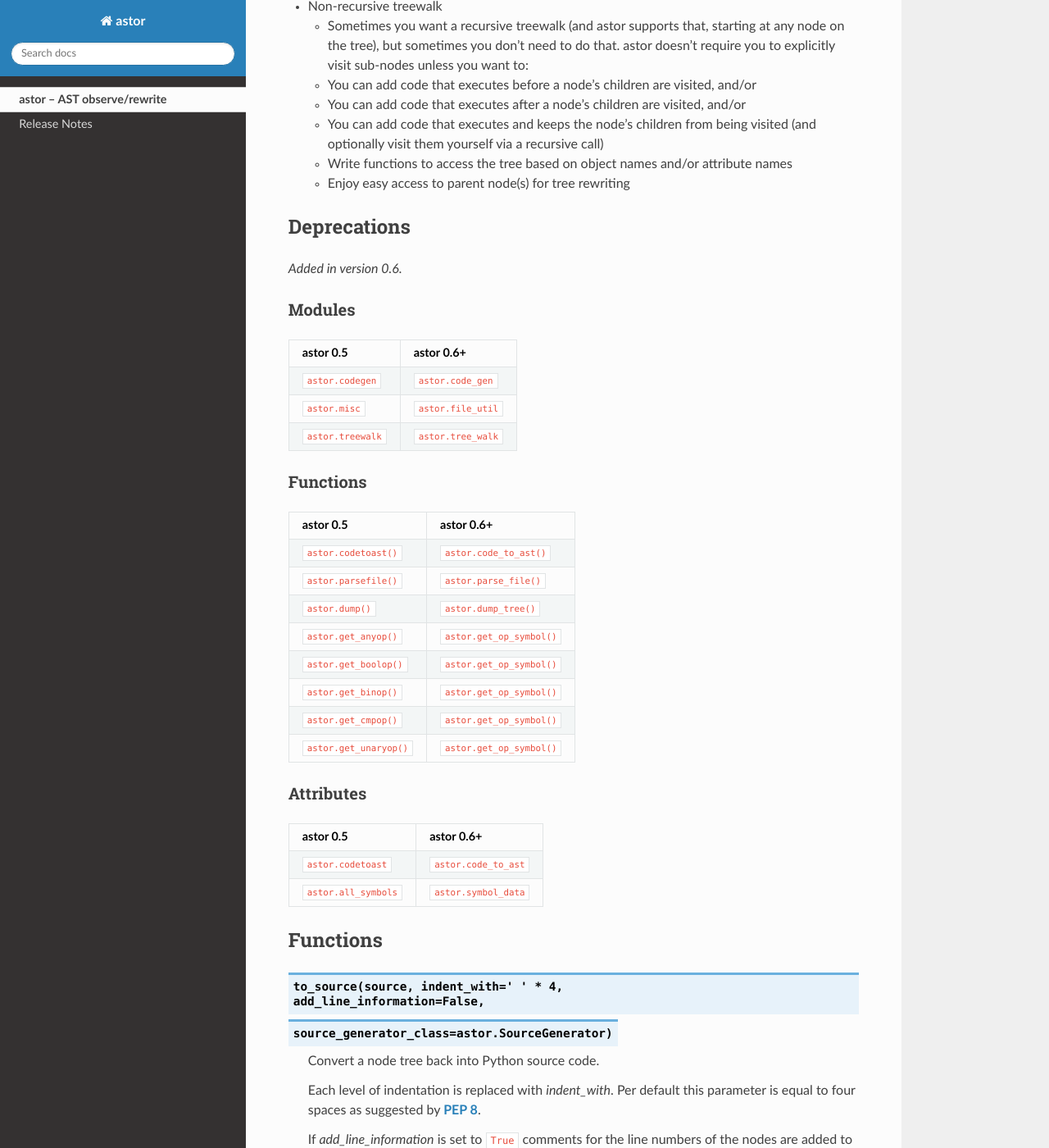
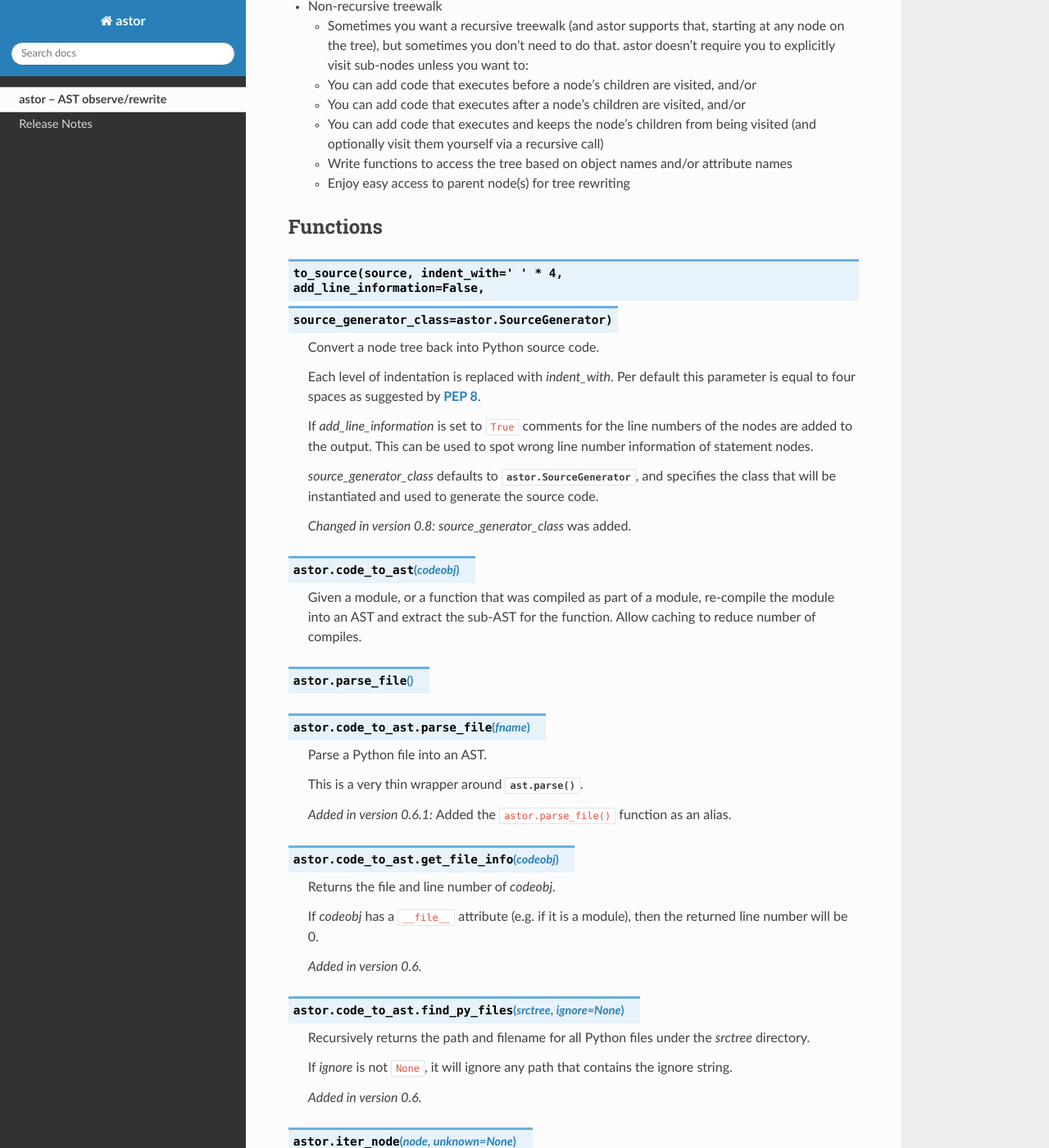
Before and after one commit to berkerpeksag/astor, a Sphinx documentation site: the page built from docs/index.rst, in a window 1280 px wide and 1400 px high, scrolled down 799 px. Shown: the whole window at 82% size. Built offline with Sphinx 7.4.7 and the Read the Docs theme 3.1.0, drawn with Linux system fonts in a browser that asks for light colours; some of the changed text lies outside the part shown.

Commit message:
Remove deprecated public APIs
These were deprecated in astor 0.6 (released in 2017!) so
I think it's time to finally get rid of them.

```diff
--- a/docs/index.rst
+++ b/docs/index.rst
@@ -73,51 +73,6 @@
     names
   - Enjoy easy access to parent node(s) for tree rewriting
 
-.. _deprecations:
-
-************
-Deprecations
-************
-
-.. versionadded:: 0.6
-
-Modules
-~~~~~~~
-
-===================  ====================
-astor 0.5            astor 0.6+
-===================  ====================
-``astor.codegen``    ``astor.code_gen``
-``astor.misc``       ``astor.file_util``
-``astor.treewalk``   ``astor.tree_walk``
-===================  ====================
-
-Functions
-~~~~~~~~~
-
-========================  ====================
-astor 0.5                 astor 0.6+
-========================  ====================
-``astor.codetoast()``     ``astor.code_to_ast()``
-``astor.parsefile()``     ``astor.parse_file()``
-``astor.dump()``          ``astor.dump_tree()``
-``astor.get_anyop()``     ``astor.get_op_symbol()``
-``astor.get_boolop()``    ``astor.get_op_symbol()``
-``astor.get_binop()``     ``astor.get_op_symbol()``
-``astor.get_cmpop()``     ``astor.get_op_symbol()``
-``astor.get_unaryop()``   ``astor.get_op_symbol()``
-========================  ====================
-
-Attributes
-~~~~~~~~~~
-
-========================  ====================
-astor 0.5                 astor 0.6+
-========================  ====================
-``astor.codetoast``       ``astor.code_to_ast``
-``astor.all_symbols``     ``astor.symbol_data``
-========================  ====================
-
 
 *********
 Functions
@@ -143,7 +98,6 @@
     .. versionchanged:: 0.8
        *source_generator_class* was added.
 
-.. function:: codetoast
 .. function:: code_to_ast(codeobj)
 
     Given a module, or a function that was compiled as part
@@ -151,20 +105,13 @@
     the sub-AST for the function.  Allow caching to reduce
     number of compiles.
 
-    .. deprecated:: 0.6
-       ``codetoast()`` is deprecated.
 
-
-.. function:: astor.parsefile
 .. function:: astor.parse_file
 .. function:: astor.code_to_ast.parse_file(fname)
 
     Parse a Python file into an AST.
 
     This is a very thin wrapper around :func:`ast.parse`.
-
-    .. deprecated:: 0.6
-       ``astor.parsefile()`` is deprecated.
 
     .. versionadded:: 0.6.1
        Added the ``astor.parse_file()`` function as an alias.
@@ -207,15 +154,11 @@
       attributes that do not exist in fields.
 
 
-.. function:: dump
 .. function:: dump_tree(node, name=None, initial_indent='', \
                         indentation='    ', maxline=120, maxmerged=80)
 
     This function pretty prints an AST or similar structure
     with indentation.
-
-    .. deprecated:: 0.6
-       ``astor.dump()`` is deprecated.
 
 
 .. function:: strip_tree(node)
@@ -231,19 +174,10 @@
     .. versionadded:: 0.6
 
 
-.. function:: get_boolop
-.. function:: get_binop
-.. function:: get_cmpop
-.. function:: get_unaryop
-.. function:: get_anyop
 .. function:: get_op_symbol(node, fmt='%s')
 
     Given an ast node, returns the string representing the
     corresponding symbol.
-
-    .. deprecated:: 0.6
-       ``get_boolop()``, ``get_binop()``, ``get_cmpop()``, ``get_unaryop()``
-       and ``get_anyop()`` functions are deprecated.
 
 
 *******
```
Also changed, not shown: astor/__init__.py (+0 -51 lines), docs/changelog.rst (+26 -3 lines), 2 other files.
